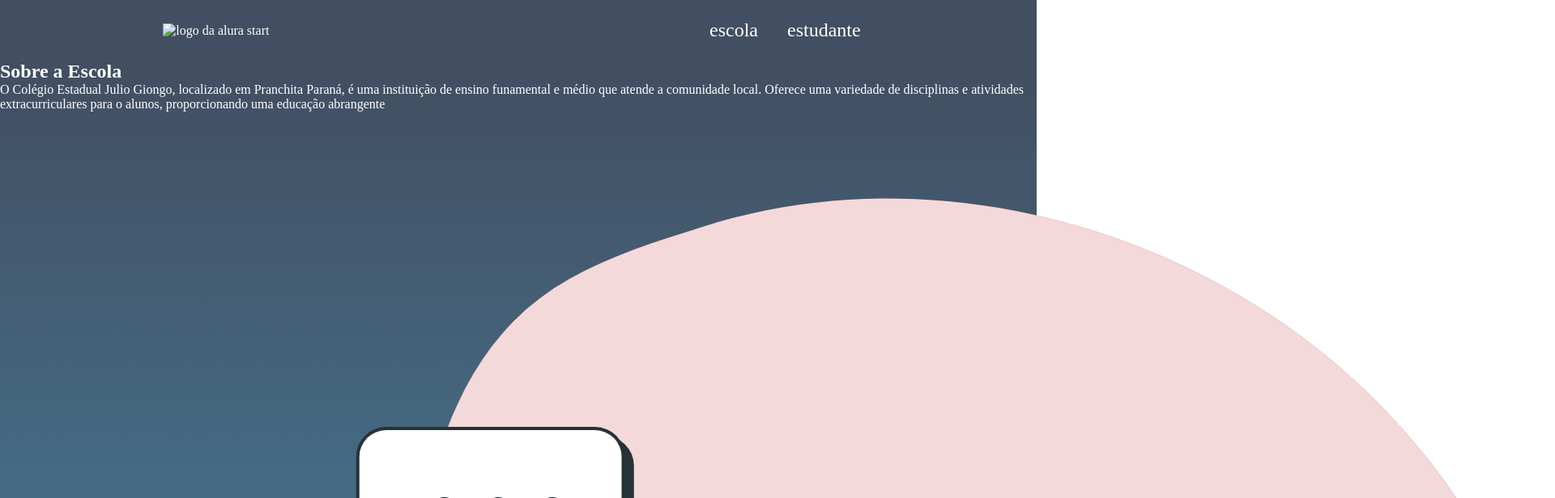
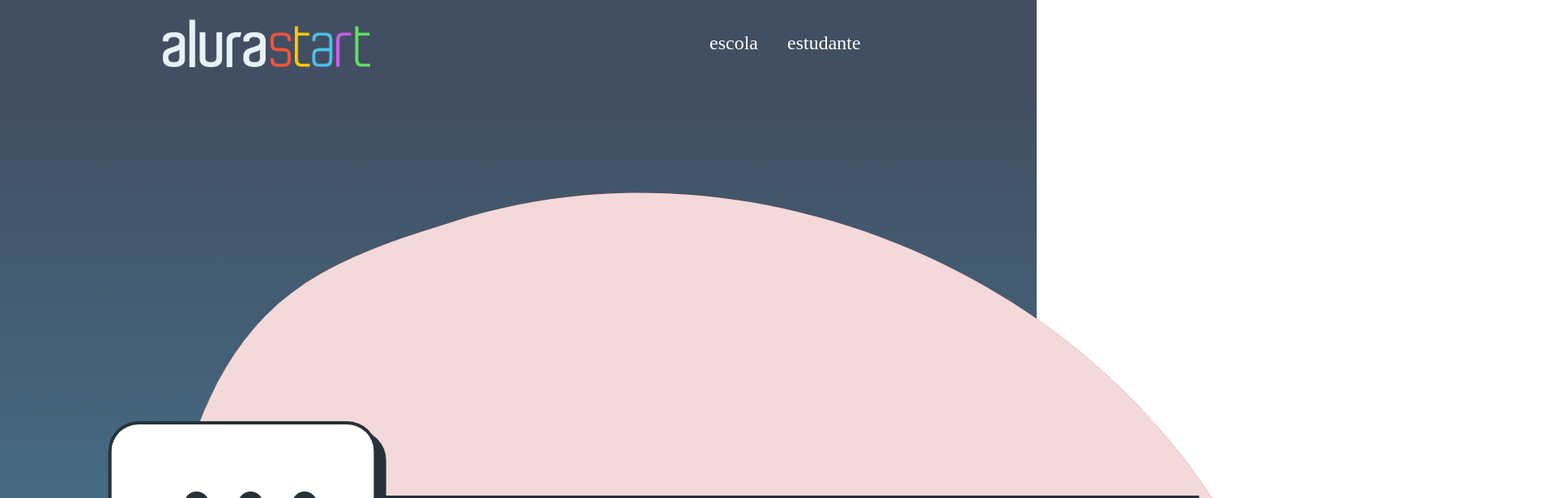
Before and after one commit to gabrielvenson/site-criativo, a plain HTML site: page index.html in a window 1280 px wide. Shown: the top 616 px of the page at 81% size, 1920 px wide, since content can reach past the window. Drawn offline with Linux system fonts and the light colour scheme.

Commit message:
Add files via upload

```diff
--- a/index.html
+++ b/index.html
@@ -10,19 +10,21 @@
 
 <body>
     <header class="cabecalho">
-        <img class="cabecalho-imagem" src="alurastart logo.png" alt="logo da alura start">
+        <img class="cabecalho-imagem" src="alura.png" alt="logo da alura start">
         <ul class="cabecalho-lista">
         <li class="cabecalho-lista-item">escola</li>
         <li class="cabecalho-lista-item">estudante</li>
     </ul>
     </header>
     <section class="escola">
+        <div class="escola-div-conteudo">
         <h2 class="escola-titulo">Sobre a Escola</h2>
         <p class="escola-texto-um">O Colégio Estadual Julio Giongo, localizado em Pranchita
         Paraná, é uma instituição de ensino funamental e
        médio que atende a comunidade local. Oferece uma
        variedade de disciplinas e atividades extracurriculares
-       para o alunos, proporcionando uma educação abrangente
+       para o alunos, proporcionando uma educação abrangente.
+       </div>
        <img class="escola-imagem" src="Formula-bro.png" alt="professora no quadro.">
     </section>
 </body>
--- a/style.css
+++ b/style.css
@@ -29,4 +29,12 @@
 .escola{
     background-image: linear-gradient(#424e61, #4EBFe9);
     color: white;
+    display: flex;
+    justify-content: center;
+    align-items: center ;
+    padding: 24px 0;
     }
+
+.escola-div-conteudo{
+    width: 35%;
+}
```
Also changed, not shown: alura.png (added).
